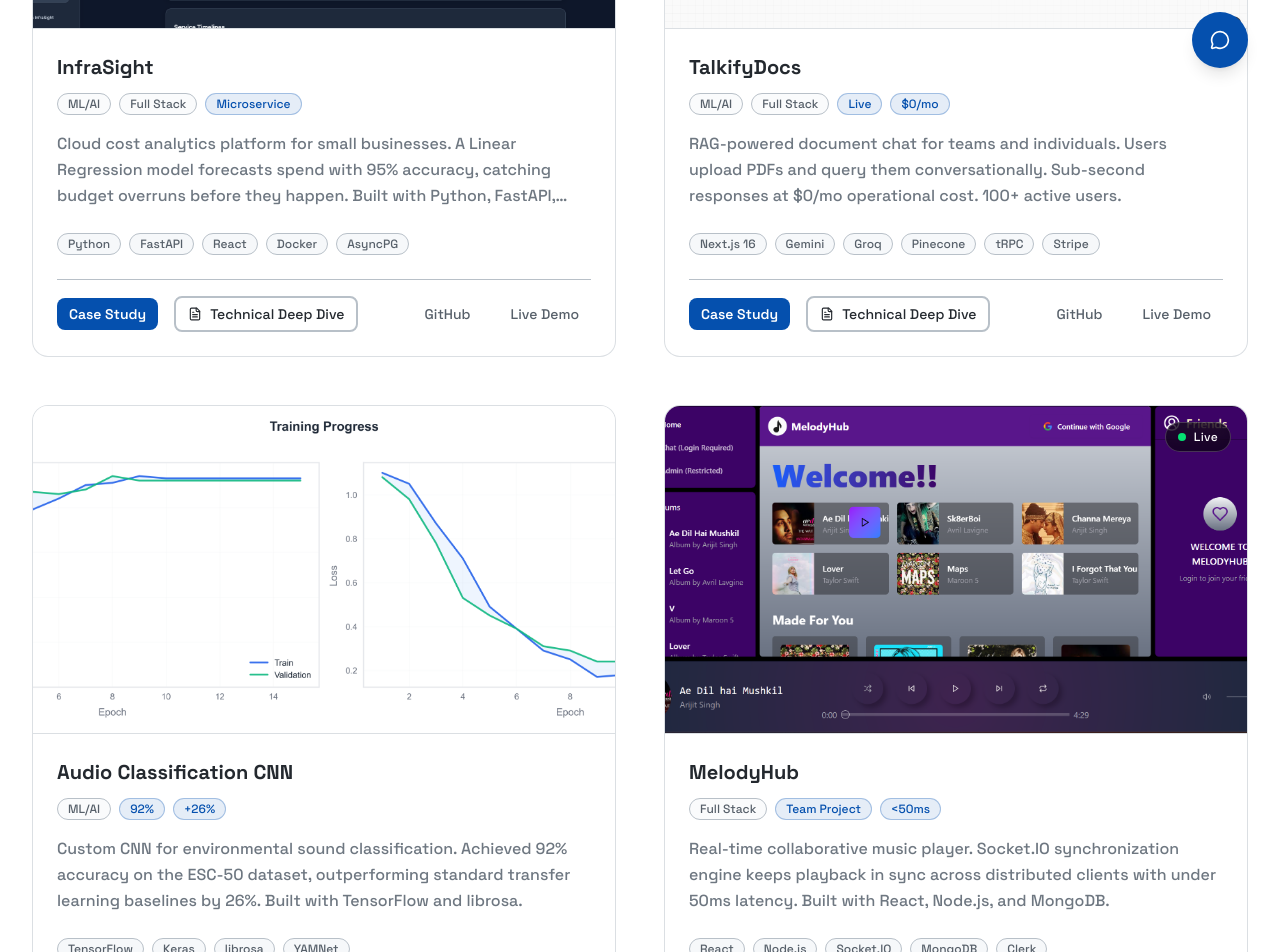
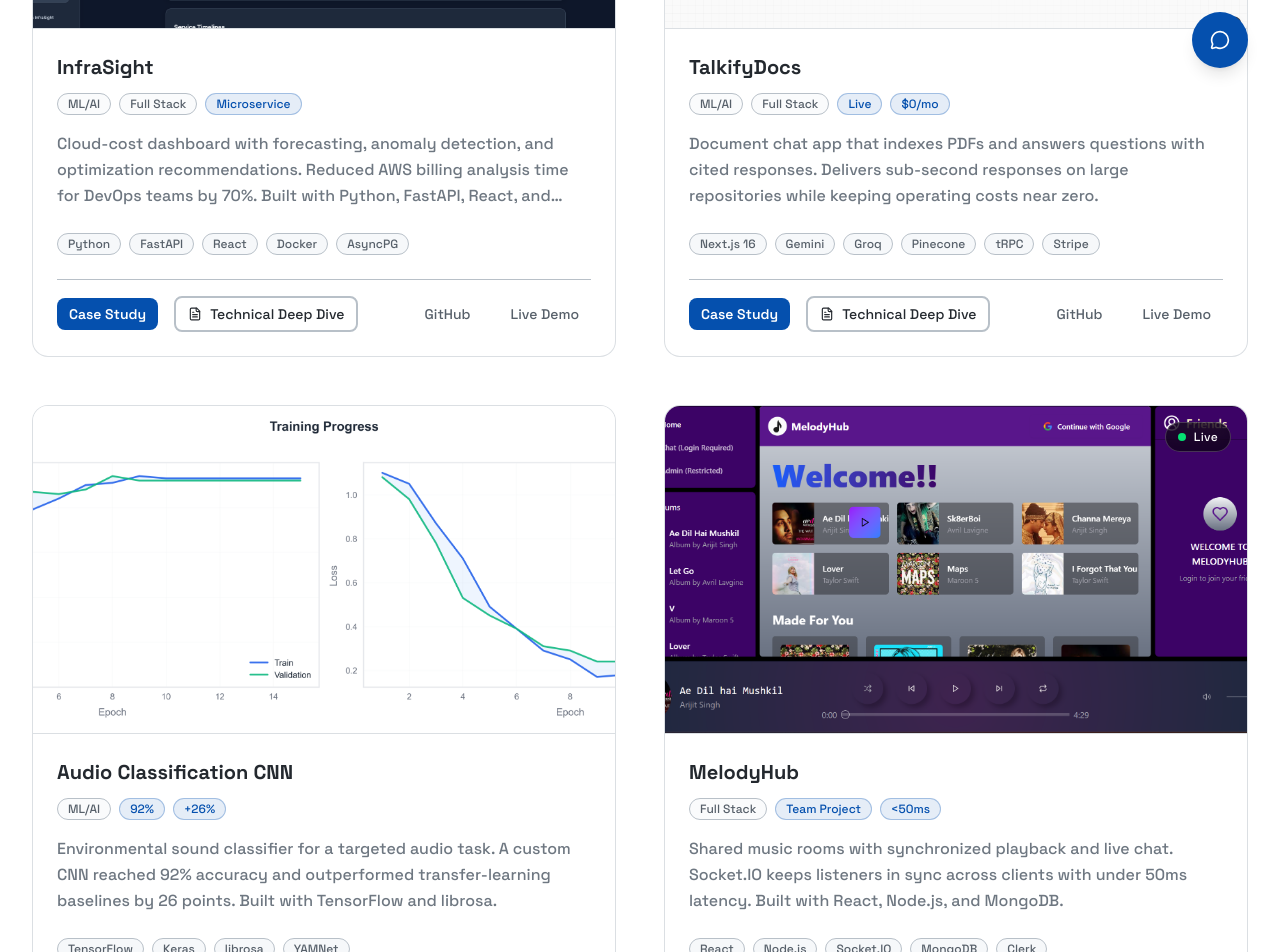
Before and after one commit to aabhiyann/portfolio-abhiyan, a React (Vite) app: page /projects in a window 1280 px wide. Shown: the part 700-1652 px from the top of the page. Built offline with nearby package versions, Linux system fonts and the light colour scheme.

Commit message:
content: rewrite featured project summaries with product-first language

```diff
--- a/src/data/Projects.ts
+++ b/src/data/Projects.ts
@@ -36,7 +36,7 @@ export const projects: Project[] = [
     id: "infrasight",
     title: "InfraSight",
     description:
-      "Cloud cost analytics platform for small businesses. A Linear Regression model forecasts spend with 95% accuracy, catching budget overruns before they happen. Built with Python, FastAPI, React, and Docker.",
+      "Cloud-cost dashboard with forecasting, anomaly detection, and optimization recommendations. Reduced AWS billing analysis time for DevOps teams by 70%. Built with Python, FastAPI, React, and Docker.",
     tech: ["Python", "FastAPI", "React", "Docker", "AsyncPG"],
     live: "https://infrasight.netlify.app/",
     github: "https://github.com/aabhiyann/infrasight",
@@ -52,7 +52,7 @@ export const projects: Project[] = [
     id: "talkifydocs",
     title: "TalkifyDocs",
     description:
-      "RAG-powered document chat for teams and individuals. Users upload PDFs and query them conversationally. Sub-second responses at $0/mo operational cost. 100+ active users.",
+      "Document chat app that indexes PDFs and answers questions with cited responses. Delivers sub-second responses on large repositories while keeping operating costs near zero.",
     tech: ["Next.js 16", "Gemini", "Groq", "Pinecone", "tRPC", "Stripe"],
     live: "https://talkifydocs.vercel.app",
     github: "https://github.com/aabhiyann/talkifydocs",
@@ -71,7 +71,7 @@ export const projects: Project[] = [
     id: "audio-classification-cnn",
     title: "Audio Classification CNN",
     description:
-      "Custom CNN for environmental sound classification. Achieved 92% accuracy on the ESC-50 dataset, outperforming standard transfer learning baselines by 26%. Built with TensorFlow and librosa.",
+      "Environmental sound classifier for a targeted audio task. A custom CNN reached 92% accuracy and outperformed transfer-learning baselines by 26 points. Built with TensorFlow and librosa.",
     tech: ["TensorFlow", "Keras", "librosa", "YAMNet"],
     live: "",
     github: "https://github.com/aabhiyann/audio-classification-cnn",
@@ -90,7 +90,7 @@ export const projects: Project[] = [
     id: "melodyhub",
     title: "MelodyHub",
     description:
-      "Real-time collaborative music player. Socket.IO synchronization engine keeps playback in sync across distributed clients with under 50ms latency. Built with React, Node.js, and MongoDB.",
+      "Shared music rooms with synchronized playback and live chat. Socket.IO keeps listeners in sync across clients with under 50ms latency. Built with React, Node.js, and MongoDB.",
     tech: ["React", "Node.js", "Socket.IO", "MongoDB", "Clerk"],
     live: "https://udaymelodyhhub.vercel.app/",
     github: "https://github.com/aabhiyann/MelodyHub",
```
